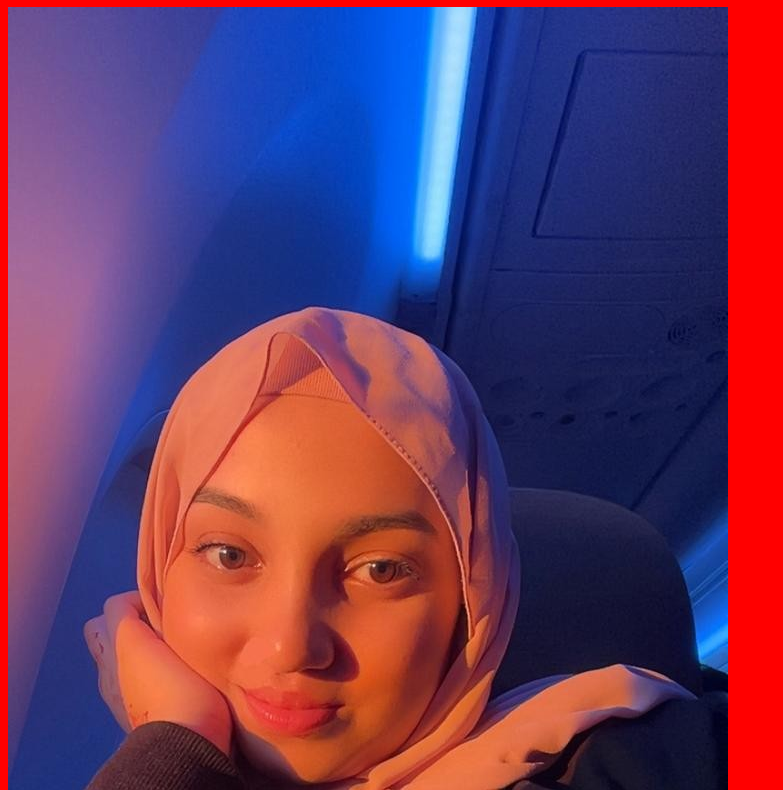
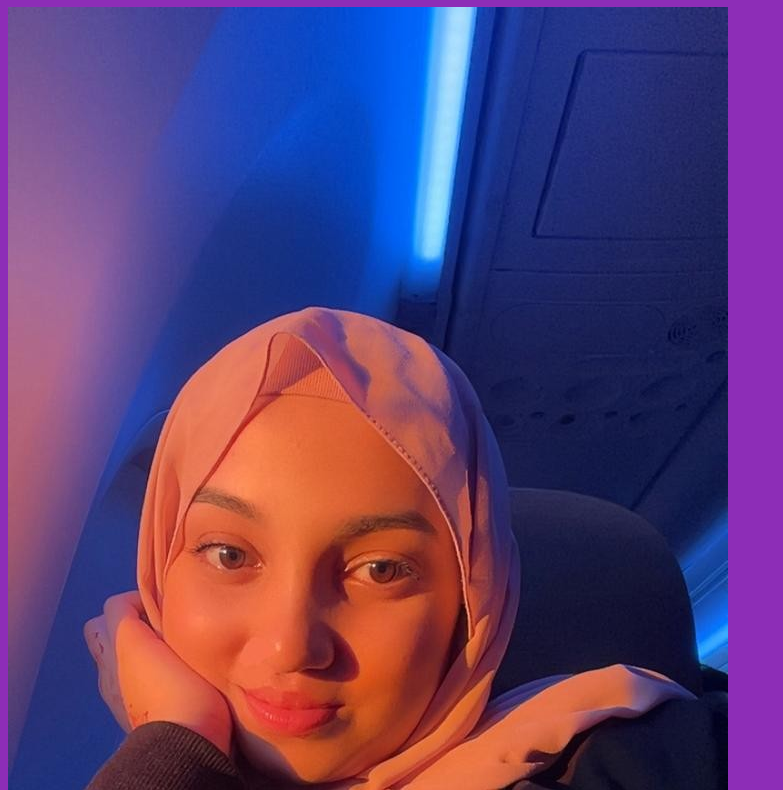
Before and after one commit to rahmanraeesa9-dot/git-practice, a plain HTML site: page simpleport/index.html in a window 1280 px wide. Shown: the part 161-951 px from the top of the page, without its empty margins (0-783 px from the left). Drawn offline with Linux system fonts and the light colour scheme.

Commit message:
Add portfolio styling

```diff
--- a/simpleport/style.css
+++ b/simpleport/style.css
@@ -1,3 +1,3 @@
 body {
-    background-color: red !important;
+    background-color: rgb(141, 45, 183) !important;
 }
```
